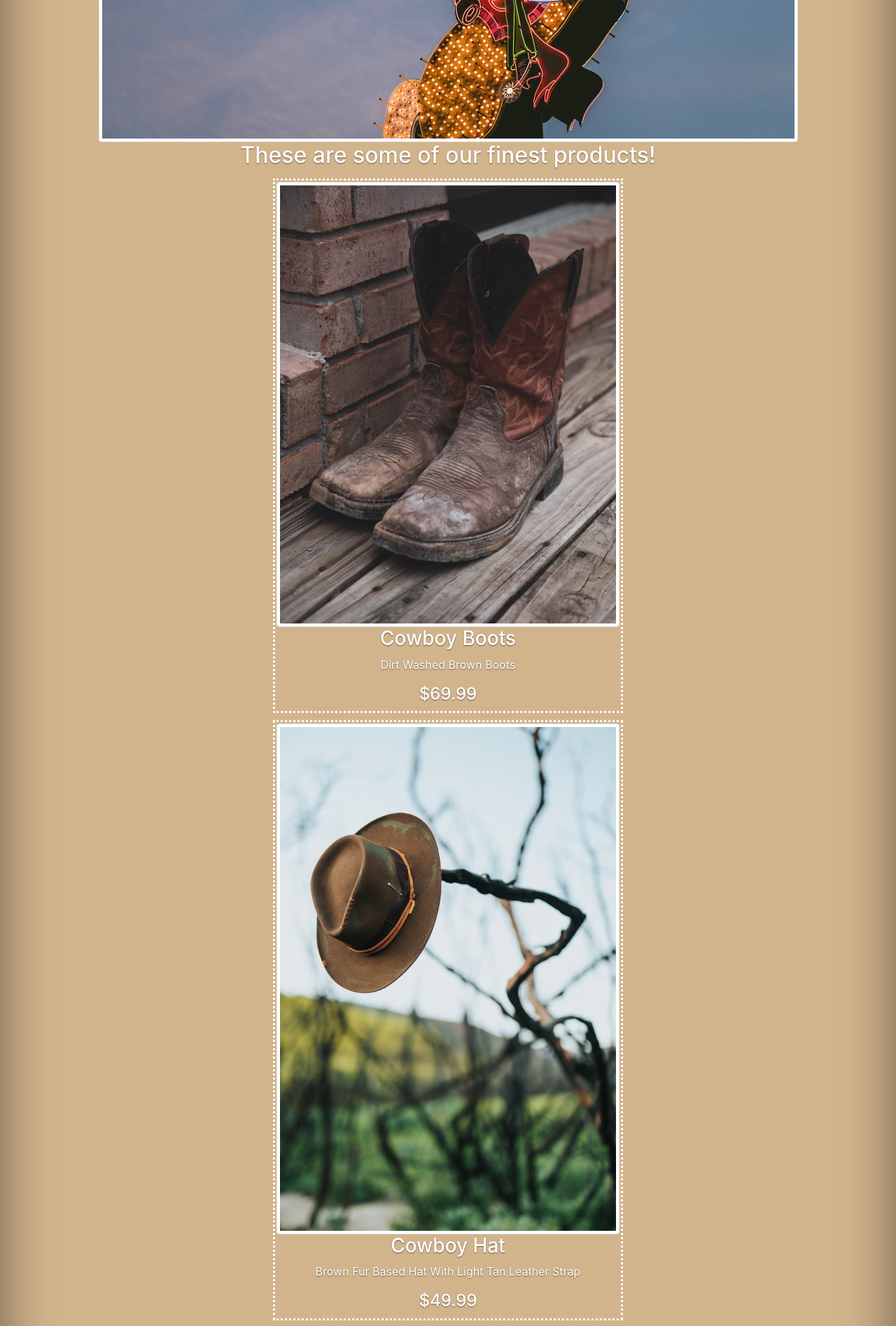
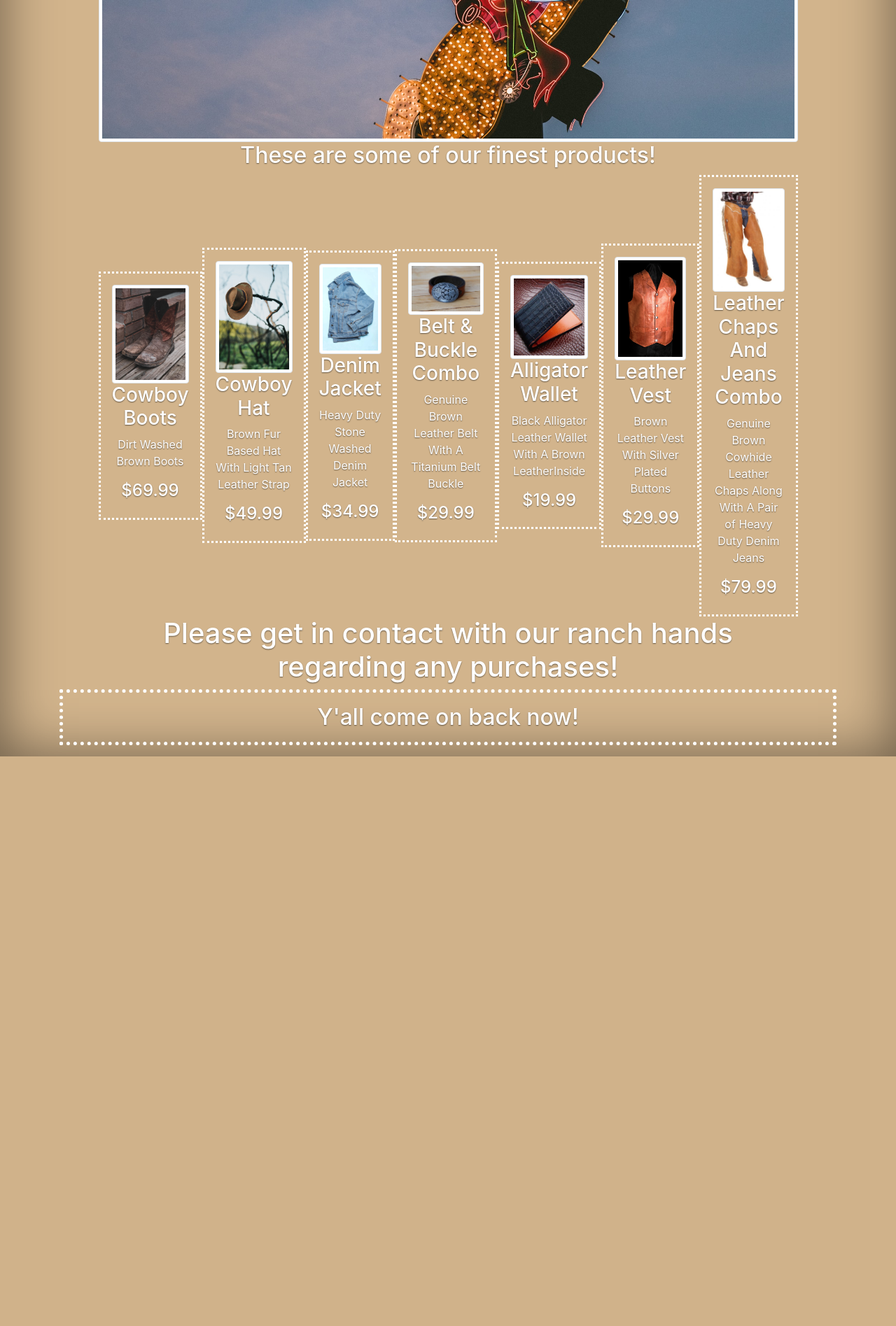
Before and after one commit to Earthman12/wild_west_cowboy_store_site, a Django app: page / in a window 1280 px wide. Shown: the part 682-2577 px from the top of the page at 70% size. After the commit the page ends 1763 px from the top, so only its background shows below. Run offline with Django 3.2, Linux system fonts and the light colour scheme; data comes from the database, SQL or seed files in the repository; some libraries are stand-ins or nearby versions.

Commit message:
Product Layout changes

```diff
--- a/store_front/templates/store_front/snippets/body_snippet.html
+++ b/store_front/templates/store_front/snippets/body_snippet.html
@@ -1,4 +1,4 @@
 <img src = "{{value.image.url}}" class = "img-thumbnail rounded">
-<h3>{{value.name}}</h3>
-<p>{{value.description}}</p>
-<h4>${{value.price}}</h4>
+<h3 class = "text-center">{{value.name}}</h3>
+<p class = "text-center">{{value.description}}</p>
+<h4 class = "text-center">${{value.price}}</h4>
--- a/store_front/templates/store_front/store_home.html
+++ b/store_front/templates/store_front/store_home.html
@@ -4,19 +4,14 @@
 {% block content %}
 
 <style type="text/css">
-
     .product{
         border: 3px dotted white;
-        margin: 5px;
-        padding: 2px;
-        width: 50%
     }
 
     .store-body{
         margin: auto;
         width: 90%;
     }
-
 </style>
 
 <div class = "container">
@@ -33,15 +28,18 @@
             <img src = "{% static 'store_home_photo.jpg' %}">
         </div>
 
+        <!-- Products -->
         {% if products %}
             <h2>These are some of our finest products!</h2>
 
-            {% for product in products %}
-                <div class = "d-flex flex-column align-items-center product">
+            <div class = "d-flex">
+                {% for product in products %}
+                <div class = "product m-auto p-3">
                     {% include 'store_front/snippets/body_snippet.html' with value=product %}
                 </div>
-
-            {%  endfor %}
+                {%  endfor %}
+            </div>
+        <!-- End Products -->
 
             <h1 class = "text-center">Please get in contact with our ranch hands regarding any purchases!</h1>
 
```
